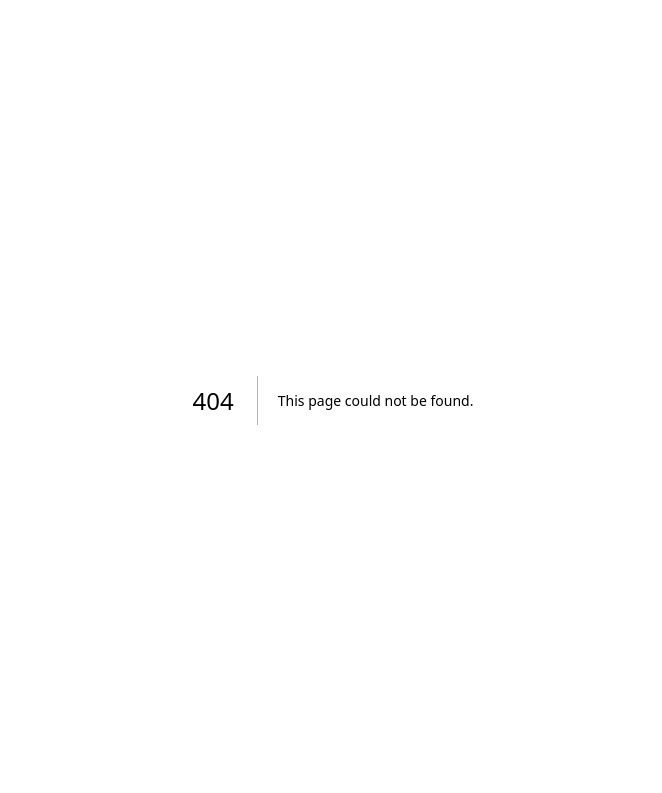
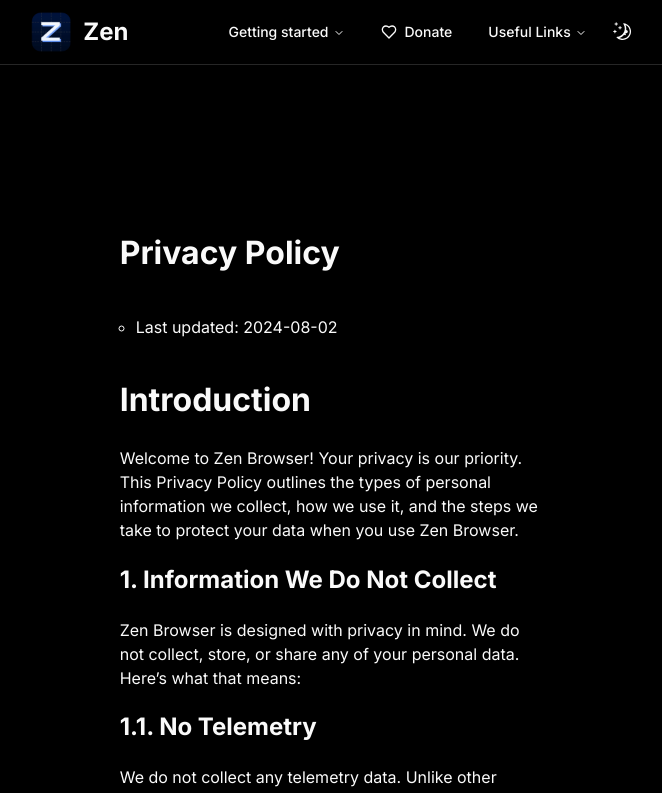
Before and after one commit to zen-browser/www, a Next.js app: page /privacy-policy in a window 1280 px wide. Before the commit this address had no page. Shown: the top 793 px of the page, without its empty margins (307-969 px from the left). Built offline with nearby package versions, Linux system fonts and the light colour scheme.

Commit message:
feat: Add react-markdown package for rendering markdown content
The commit adds the "react-markdown" package to the project dependencies, enabling the rendering of markdown content on the privacy policy page.

```diff
--- a/package.json
+++ b/package.json
@@ -33,6 +33,7 @@
     "react": "^18",
     "react-dom": "^18",
     "react-hook-form": "^7.52.1",
+    "react-markdown": "^9.0.1",
     "react-spring": "^9.7.3",
     "styled-components": "^6.1.12",
     "tailwind-merge": "^2.3.0",
--- /dev/null
+++ b/src/app/privacy-policy/markdown.css
@@ -0,0 +1,33 @@
+
+#policy h1 {
+  font-size: 2em;
+  margin: 0.67em 0;
+  font-weight: bold;
+}
+
+#policy h2 {
+  font-size: 1.5em;
+  margin: 0.83em 0;
+  font-weight: bold;
+}
+
+#policy h3 {
+  font-size: 1.17em;
+  margin: 1em 0;
+}
+
+#policy ul {
+  margin: 1em;
+}
+
+#policy li {
+  list-style: circle;
+}
+
+#policy a {
+  color: #007bff;
+}
+
+#policy hr {
+  margin: 2em 0;
+}
--- /dev/null
+++ b/src/app/privacy-policy/page.tsx
@@ -0,0 +1,79 @@
+import Footer from "@/components/footer";
+import { Navigation } from "@/components/navigation";
+import { releaseNoteIsAlpha, releaseNotes } from "@/lib/release-notes";
+import Link from "next/link";
+import Markdown from 'react-markdown'
+import './markdown.css';
+
+export default function PrivacyPolicy() {
+  return (
+    <main className="flex min-h-screen flex-col items-center justify-start">
+      <div id="policy" className="min-h-screen py-42 flex mx-auto my-52 p-10 lg:p-0 w-full lg:w-1/3 flex-col">
+        <Markdown>
+          {`
+# Privacy Policy
+* Last updated: 2024-08-02
+
+# Introduction
+Welcome to Zen Browser! Your privacy is our priority. This Privacy Policy outlines the types of personal information we collect, how we use it, and the steps we take to protect your data when you use Zen Browser.
+
+## 1. Information We Do Not Collect
+Zen Browser is designed with privacy in mind. We do not collect, store, or share any of your personal data. Here’s what that means:
+
+## 1.1. No Telemetry
+We do not collect any telemetry data. Unlike other browsers that may track usage statistics or crash reports, Zen Browser does not gather any such information.
+
+## 1.2. No Personal Data Collection
+Zen Browser does not collect any personal information such as your IP address, browsing history, search queries, or form data.
+
+## 1.3. No Third-Party Tracking
+We do not allow third-party trackers or analytics tools to operate within Zen Browser. Your browsing activity remains entirely private and is not shared with any third party.
+
+# 2. Information Stored Locally on Your Device
+## 2.1. Browsing Data
+Zen Browser stores certain data locally on your device to enhance your browsing experience. This includes:
+
+* **Cookies**: Cookies are stored locally on your device and are not shared with Zen Browser or any third party. You have full control over the management of cookies through the browser’s settings.
+* **Cache and Temporary Files**: Zen Browser may store cache files and other temporary data locally to improve performance. These files can be cleared at any time through the browser’s settings.
+
+## 2.2. Settings and Preferences
+Any customizations, settings, and preferences you make within Zen Browser are stored locally on your device. We do not have access to or control over this data.
+
+# 3. Sync Feature
+Zen Browser offers a "Sync" feature, similar to Firefox Sync, which allows you to synchronize your browsing data (such as bookmarks, passwords, and settings) across multiple devices. Here's how we handle your data when you use Sync:
+
+* Please check [Firefox Privacy Notice](https://www.mozilla.org/en-US/privacy/) for more information.
+
+# 4. Data Security
+Although Zen Browser does not collect your data, we are committed to protecting the information that is stored locally on your device and, if you use the Sync feature, the encrypted data stored on our servers. We recommend that you use secure passwords, enable device encryption, and regularly update your software to ensure your data remains safe.
+
+* Note that most of the security measures are taken care by mozilla firefox.
+
+# 5. Your Control
+## 5.1. Data Deletion
+You have full control over all data stored locally on your device by Zen Browser. You can clear your browsing data, cookies, and cache at any time using the browser’s settings.
+
+## 5.2. Do Not Track
+Zen Browser automatically honors "Do Not Track" requests by default. We ensure that no tracking of your activity occurs, in compliance with this setting.
+
+# 6. Changes to This Privacy Policy
+We may update this Privacy Policy from time to time to reflect changes in our practices or legal requirements. We will notify you of any significant changes by updating the effective date at the top of this policy. Continued use of Zen Browser after such changes constitutes your acceptance of the new terms.
+
+# 7. Contact Us
+If you have any questions or concerns about this Privacy Policy or Zen Browser, please contact us at:
+
+* Discord: [Zen Browser](https://discord.gg/nnShMQzR4b)
+* GitHub: [Zen Browser](https://github.com/zen-browser)
+
+---
+
+By using Zen Browser, you agree to this Privacy Policy. Remember, with Zen, your privacy is in your hands.
+
+`}
+        </Markdown>
+      </div>
+      <Footer />
+      <Navigation /> {/* At the bottom of the page */}
+    </main>
+  )
+}
```
Also changed, not shown: 1 other file (tests, documents, lock files or other folders).
